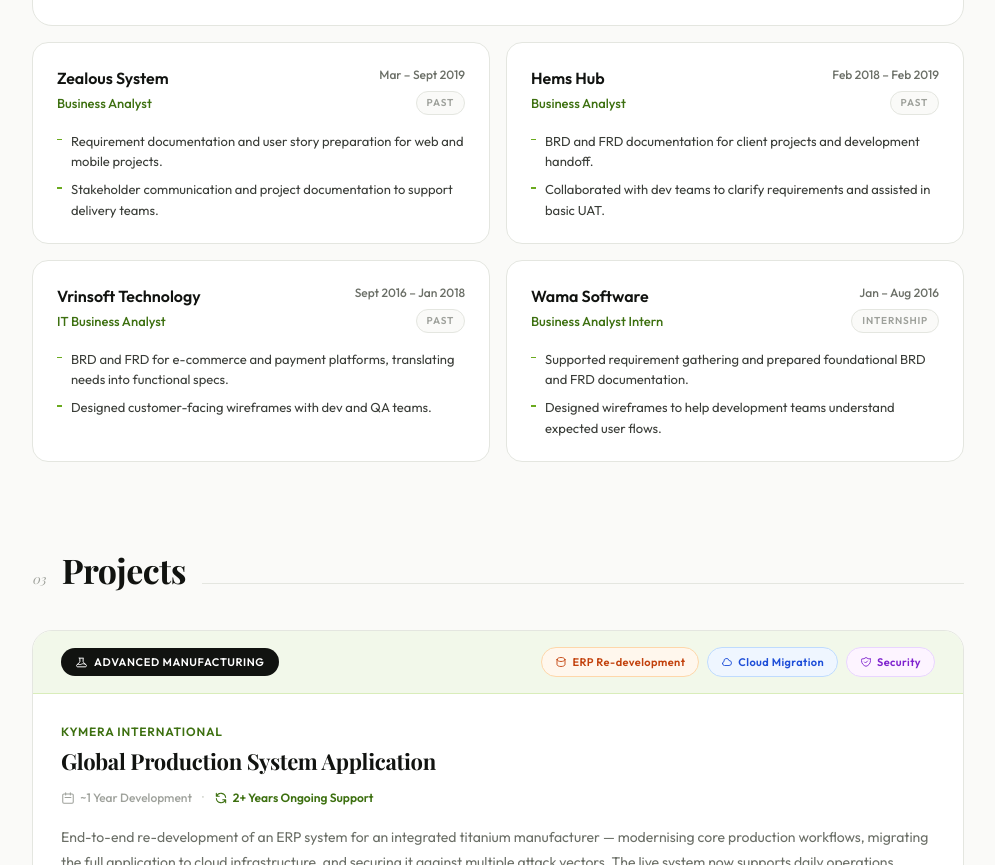
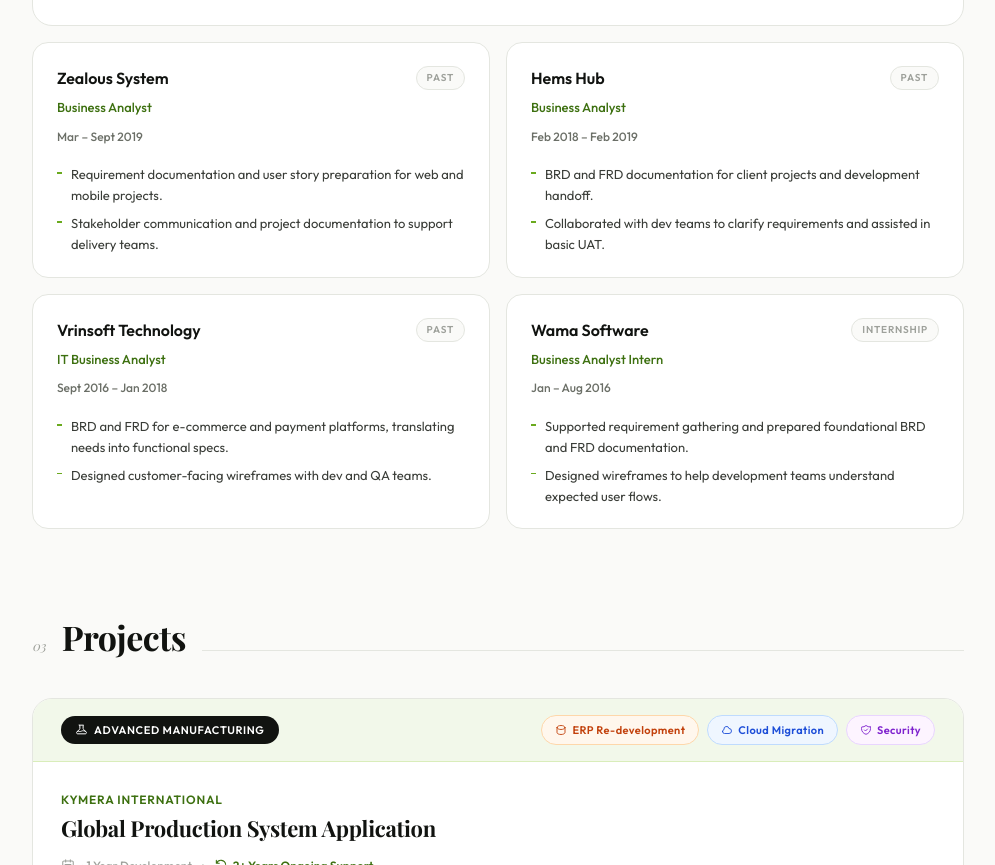
Before and after one commit to davedhaivat/davedhaivat.github.io, a plain HTML site: page index.html in a window 1280 px wide. Shown: the part 2573-3438 px from the top of the page, without its empty margins (252-1247 px from the left). Drawn offline with nearby package versions, Linux system fonts and the light colour scheme; a web font is replaced by a local one.

Commit message:
Add files via upload
resolve "past" issue in experience section

```diff
--- a/index.html
+++ b/index.html
@@ -137,8 +137,9 @@
 .exp-older-grid{display:grid;grid-template-columns:1fr 1fr;gap:16px;}
 .exp-card-compact{background:var(--card);border:1px solid var(--border);border-radius:16px;padding:22px 24px;transition:border-color 0.2s;}
 .exp-card-compact:hover{border-color:var(--border2);}
-.exp-compact-top{display:flex;justify-content:space-between;align-items:flex-start;gap:12px;margin-bottom:14px;}
-.exp-compact-top .exp-right{flex-shrink:0;}
+.exp-compact-top{display:flex;flex-direction:column;gap:6px;margin-bottom:14px;}
+.exp-compact-header{display:flex;align-items:center;justify-content:space-between;gap:8px;flex-wrap:nowrap;}
+.exp-compact-header .exp-company{margin-bottom:0;}
 @media(max-width:700px){.exp-older-grid{grid-template-columns:1fr;}}
 
 /* ACHIEVEMENT BADGES */
@@ -668,14 +669,12 @@
 
           <div class="exp-card-compact">
             <div class="exp-compact-top">
-              <div>
+              <div class="exp-compact-header">
                 <div class="exp-company">Zealous System</div>
-                <div class="exp-role">Business Analyst</div>
-              </div>
-              <div class="exp-right">
-                <div class="exp-period">Mar – Sept 2019</div>
                 <span class="exp-badge badge-past">Past</span>
               </div>
+              <div class="exp-role">Business Analyst</div>
+              <div class="exp-period">Mar – Sept 2019</div>
             </div>
             <ul class="exp-bullets">
               <li>Requirement documentation and user story preparation for web and mobile projects.</li>
@@ -685,14 +684,12 @@
 
           <div class="exp-card-compact">
             <div class="exp-compact-top">
-              <div>
+              <div class="exp-compact-header">
                 <div class="exp-company">Hems Hub</div>
-                <div class="exp-role">Business Analyst</div>
-              </div>
-              <div class="exp-right">
-                <div class="exp-period">Feb 2018 – Feb 2019</div>
                 <span class="exp-badge badge-past">Past</span>
               </div>
+              <div class="exp-role">Business Analyst</div>
+              <div class="exp-period">Feb 2018 – Feb 2019</div>
             </div>
             <ul class="exp-bullets">
               <li>BRD and FRD documentation for client projects and development handoff.</li>
@@ -702,14 +699,12 @@
 
           <div class="exp-card-compact">
             <div class="exp-compact-top">
-              <div>
+              <div class="exp-compact-header">
                 <div class="exp-company">Vrinsoft Technology</div>
-                <div class="exp-role">IT Business Analyst</div>
-              </div>
-              <div class="exp-right">
-                <div class="exp-period">Sept 2016 – Jan 2018</div>
                 <span class="exp-badge badge-past">Past</span>
               </div>
+              <div class="exp-role">IT Business Analyst</div>
+              <div class="exp-period">Sept 2016 – Jan 2018</div>
             </div>
             <ul class="exp-bullets">
               <li>BRD and FRD for e-commerce and payment platforms, translating needs into functional specs.</li>
@@ -719,14 +714,12 @@
 
           <div class="exp-card-compact">
             <div class="exp-compact-top">
-              <div>
+              <div class="exp-compact-header">
                 <div class="exp-company">Wama Software</div>
-                <div class="exp-role">Business Analyst Intern</div>
-              </div>
-              <div class="exp-right">
-                <div class="exp-period">Jan – Aug 2016</div>
                 <span class="exp-badge badge-past">Internship</span>
               </div>
+              <div class="exp-role">Business Analyst Intern</div>
+              <div class="exp-period">Jan – Aug 2016</div>
             </div>
             <ul class="exp-bullets">
               <li>Supported requirement gathering and prepared foundational BRD and FRD documentation.</li>
```
